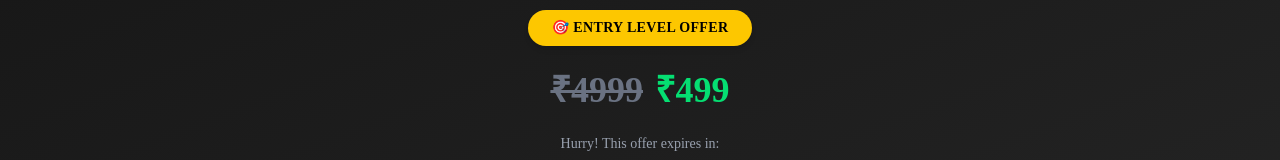
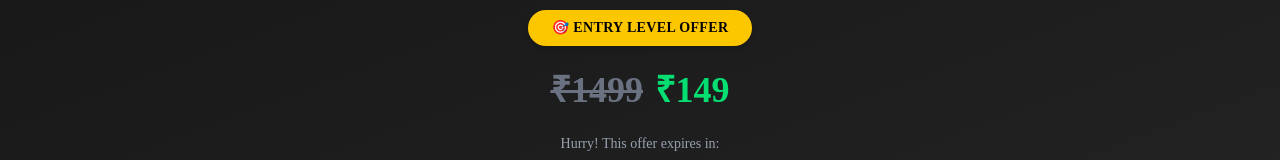
Before and after one commit to aljithkj02/fashion, a React (Vite) app: page / in a window 1280 px wide. Shown: the part 4121-4281 px from the top of the page. Built offline with nearby package versions, Linux system fonts and the light colour scheme.

Commit message:
Update the price

```diff
--- a/src/components/CTA.tsx
+++ b/src/components/CTA.tsx
@@ -80,8 +80,8 @@ const CTA = () => {
                     viewport={{ once: true }}
                     className="text-4xl font-extrabold"
                 >
-                    <span className="text-gray-500 line-through mr-3">₹4999</span>
-                    <span className="text-green-400">₹499</span>
+                    <span className="text-gray-500 line-through mr-3">₹1499</span>
+                    <span className="text-green-400">₹149</span>
                 </motion.div>
 
                 <motion.p
```
